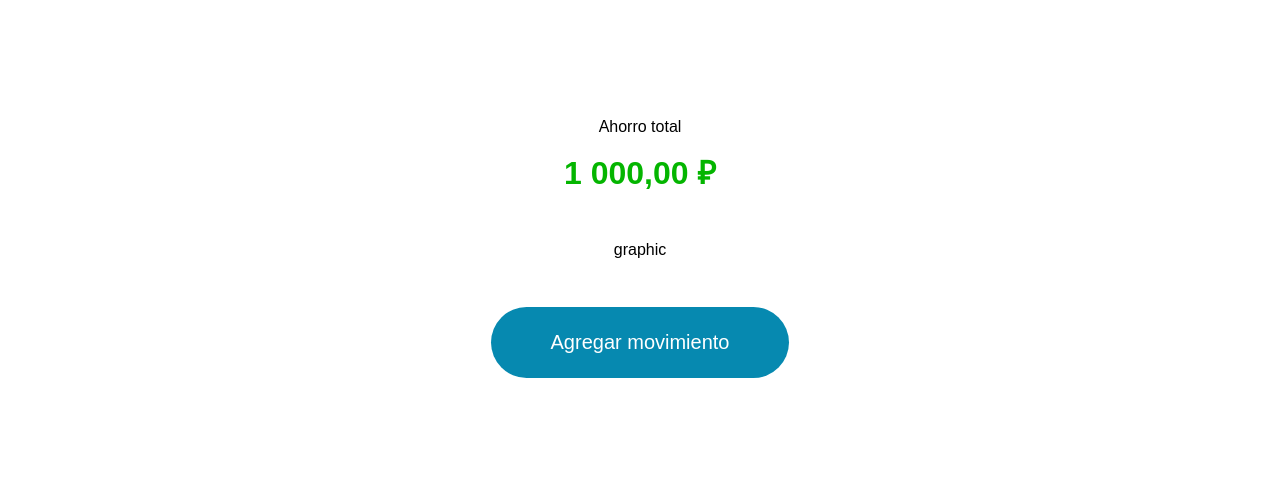
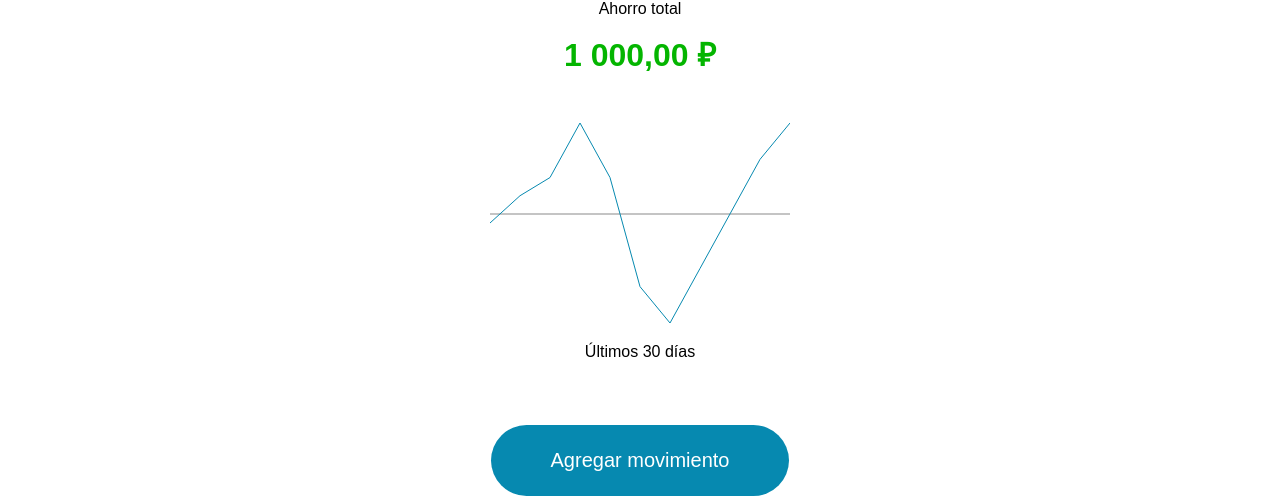
Before and after one commit to renlin-code/cashflow, a Vue app: page / in a window 1280 px wide. Shown: the part 152-650 px from the top of the page. Built offline with nearby package versions, Linux system fonts and the light colour scheme.

Commit message:
Terminada interfaz del grafico con touches añadidos. Falta por conectar con los datos reales

```diff
--- a/src/components/HomeComp.vue
+++ b/src/components/HomeComp.vue
@@ -10,7 +10,9 @@
         :total-amount="1000"
         :amount="amount"
       >
-        <template #graphic> graphic </template>
+        <template #graphic>
+          <GraphicComp :amounts="amounts" />
+        </template>
         <template #action>
           <ActionComp />
         </template>
@@ -28,6 +30,8 @@
 import ResumeComp from "./Resume/IndexComp.vue";
 import ActionComp from "./ActionComp.vue";
 import MovementsComp from "./Movements/IndexComp.vue";
+import GraphicComp from "./Resume/GraphicComp.vue";
+
 export default {
   components: {
     LayoutComp,
@@ -35,11 +39,13 @@
     ResumeComp,
     ActionComp,
     MovementsComp,
+    GraphicComp,
   },
   data() {
     return {
       label: null,
       amount: null,
+      amounts: [100, 200, 500, 200, -400, -600, -300, 0, 300, 500],
       movements: [
         {
           id: 0,
--- /dev/null
+++ b/src/components/Resume/GraphicComp.vue
@@ -0,0 +1,89 @@
+<template>
+  <div>
+    <svg
+      @touchstart="tap"
+      @touchmove="tap"
+      @touchend="untap"
+      viewBox="0 0 300 200"
+    >
+      <line
+        stroke="#c4c4c4"
+        stroke-width="2"
+        x1="0"
+        :y1="zero"
+        x2="300"
+        :y2="zero"
+      />
+      <polyline fill="none" stroke="#0689b0" stroke-with="2" :points="points" />
+      <line
+        v-show="showPointer"
+        stroke="#04b500"
+        stroke-width="2"
+        :x1="pointer"
+        y1="0"
+        :x2="pointer"
+        y2="200"
+      />
+    </svg>
+    <p>Últimos 30 días</p>
+  </div>
+</template>
+
+<script setup>
+import { ref, toRefs, defineProps, computed } from "vue";
+
+const props = defineProps({
+  amounts: {
+    type: Array,
+    default: () => [],
+  },
+});
+
+const { amounts } = toRefs(props);
+
+const amountToPixels = (amount) => {
+  const min = Math.min(...amounts.value);
+  const max = Math.max(...amounts.value);
+
+  const amountAbs = amount + Math.abs(min);
+  const minmax = Math.abs(min) + Math.abs(max);
+
+  return 200 - ((amountAbs * 100) / minmax) * 2;
+};
+
+const zero = computed(() => {
+  return amountToPixels(0);
+});
+
+const points = computed(() => {
+  const total = amounts.value.length;
+  return amounts.value.reduce((points, amount, i) => {
+    const x = (300 / total) * (i + 1);
+    const y = amountToPixels(amount);
+    return `${points} ${x},${y}`;
+  }, "0, 100");
+});
+
+const showPointer = ref(false);
+const pointer = ref(0);
+
+const tap = ({ target, touches }) => {
+  showPointer.value = true;
+  const elementWidth = target.getBoundingClientRect().width;
+  const elementX = target.getBoundingClientRect().x;
+  const touchX = touches[0].clientX;
+  pointer.value = ((touchX - elementX) * 300) / elementWidth;
+};
+const untap = () => {
+  showPointer.value = false;
+};
+</script>
+
+<style scoped>
+svg {
+  width: 100%;
+}
+p {
+  text-align: center;
+}
+</style>
```
